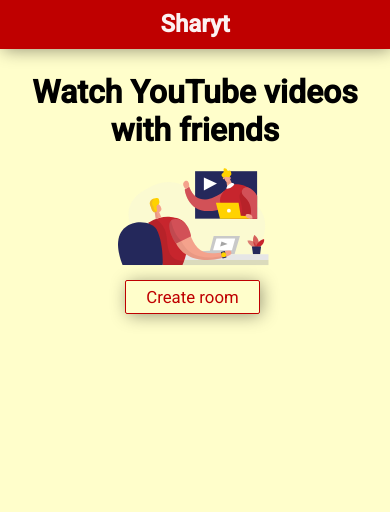
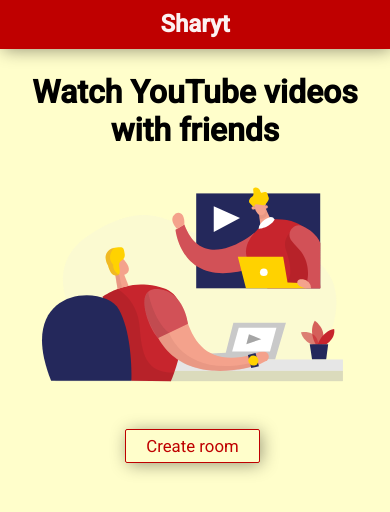
Before and after one commit to mziomek11/sharyt, a React (Create React App) app in the folder client/: page / in a window 390 px wide. Shown: the top 512 px of the page. Built offline with nearby package versions, Linux system fonts and the light colour scheme.

Commit message:
Make svg responsive

```diff
--- a/client/src/components/Entrance.tsx
+++ b/client/src/components/Entrance.tsx
@@ -11,10 +11,15 @@
   text-align: center;
 `;
 
+const SVGContainer = styled.div`
+  width: 100%;
+  max-width: 600px;
+`;
+
 const SLink = styled(Link)`
   font-size: 1.05em;
   padding: 0.35em 1.2em;
-  margin: 0 0.3em 0.3em 0;
+  margin: 0.8em 0.3em 0.3em 0;
   border-radius: 0.12em;
   text-align: center;
   cursor: pointer;
@@ -27,13 +32,19 @@
     background: ${(props) => props.theme.colors.primary};
     color: ${(props) => props.theme.colors.light};
   }
+
+  ${(props) => props.theme.media.tablet} {
+    margin: 0em 0.3em 0.3em 0;
+  }
 `;
 
 const Entrance = () => {
   return (
     <SRoot className="container">
       <h1>Watch YouTube videos with friends</h1>
-      <VideoSvg width="50%" />
+      <SVGContainer>
+        <VideoSvg width="100%" />
+      </SVGContainer>
       <SLink to="/room/new">Create room</SLink>
     </SRoot>
   );
--- a/client/src/styles/theme.ts
+++ b/client/src/styles/theme.ts
@@ -12,6 +12,7 @@
   };
   media: {
     tablet: string;
+    laptop: string;
   };
 };
 
@@ -29,6 +30,7 @@
   },
   media: {
     tablet: createMedia(786),
+    laptop: createMedia(1024),
   },
 };
 
```
